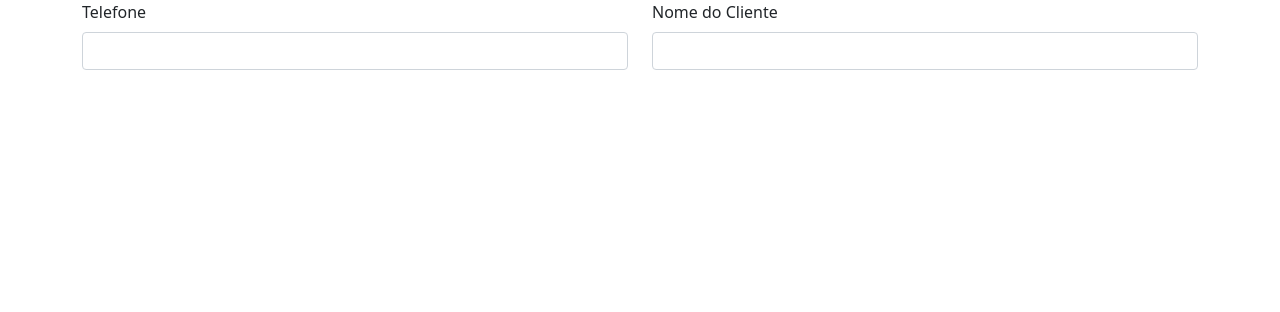
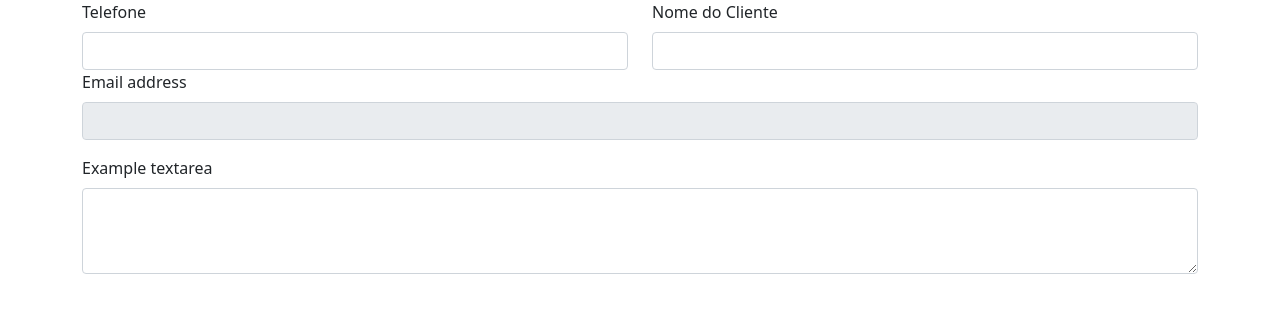
Before and after one commit to liperubo/liperubo.github.io, a plain HTML site: page index.html in a window 1280 px wide. Drawn offline with nearby package versions, Linux system fonts and the light colour scheme.

Commit message:
Update index.html

```diff
--- a/index.html
+++ b/index.html
@@ -21,6 +21,15 @@
 			<input type="text" class="form-control" id="nome">
 		</div>
 	</div>
+
+	<div class="mb-3">
+		<label for="total" class="form-label">Email address</label>
+		<input type="number" class="form-control" id="total" disabled>
+	</div>
+	<div class="mb-3">
+		<label for="exampleFormControlTextarea1" class="form-label">Example textarea</label>
+		<textarea class="form-control" id="exampleFormControlTextarea1" rows="3"></textarea>
+	</div>
 </div>
 
 </body>
```
